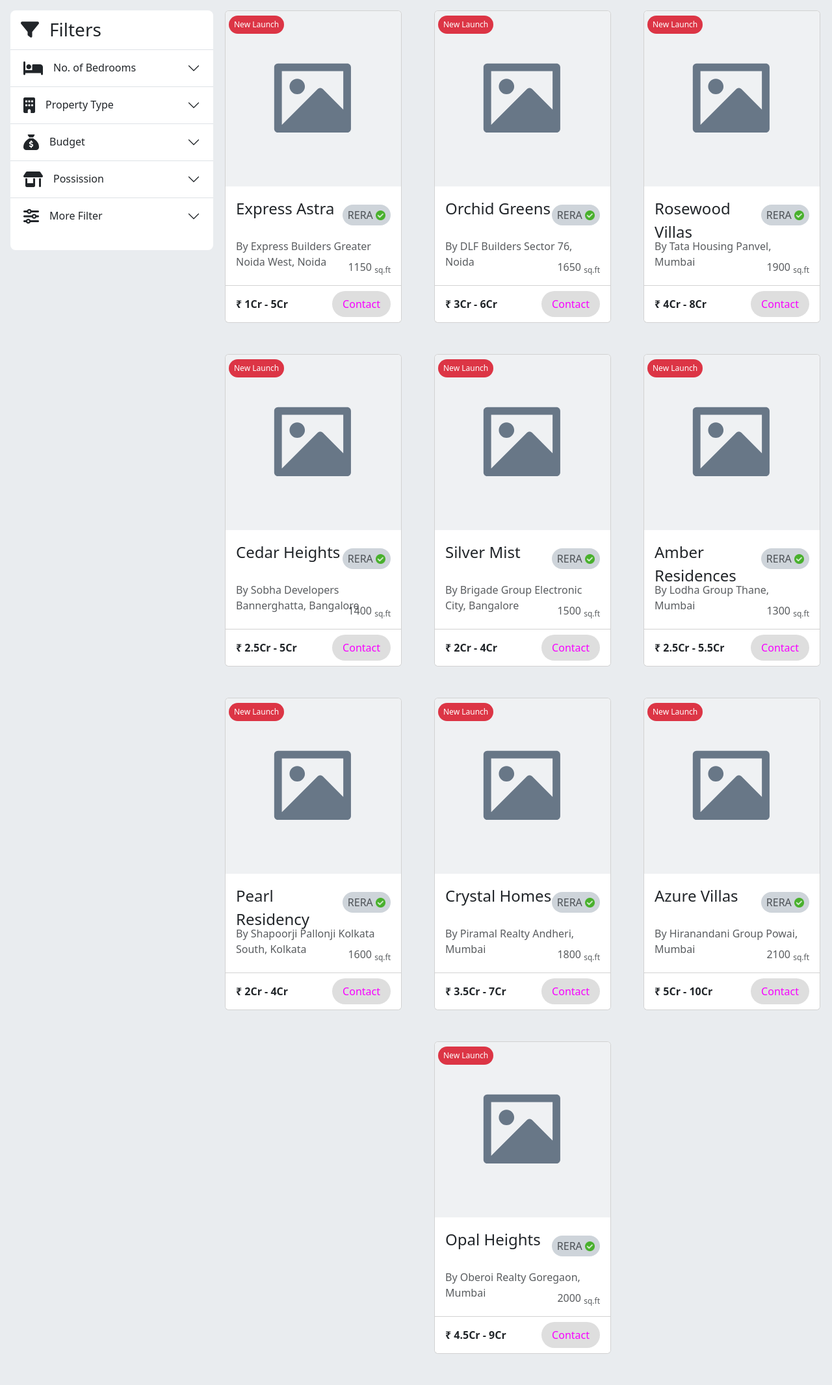
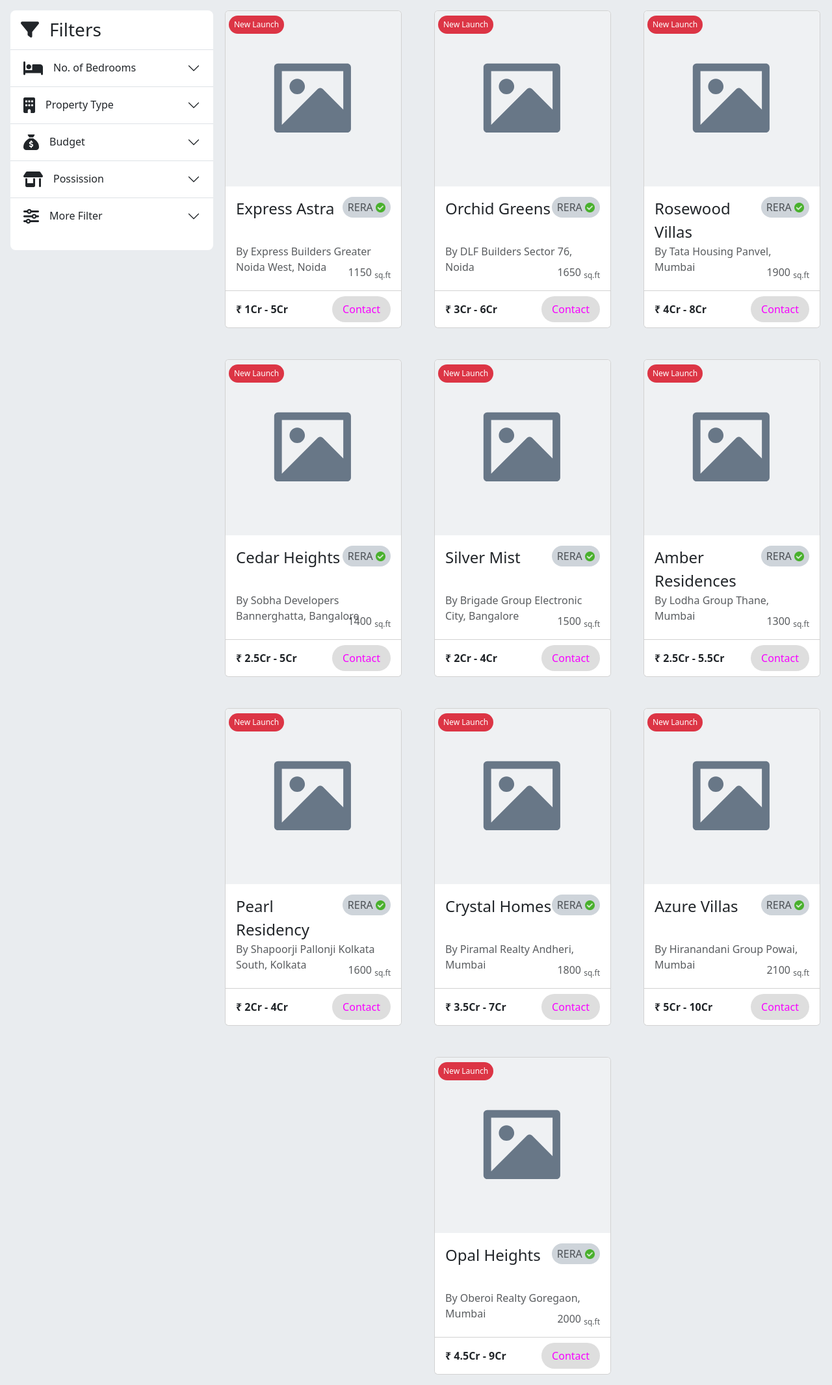
Before and after one commit to the-avinash-singh/constructionsite-flask, a Flask app: page /filter/quite-space in a window 1280 px wide. Shown: the whole page at 65% size. Before the commit the page ends 2084 px from the top, so only its background shows below. Run offline with Flask 3, Linux system fonts and the light colour scheme; some libraries are stand-ins or nearby versions.

Commit message:
ui change

```diff
--- a/templates/cityListPage.html
+++ b/templates/cityListPage.html
@@ -59,8 +59,8 @@
         </div>
             <img src="{{url_for('static',filename='img/placeholder.svg')}}" class="card-img-top">
             <div class="card-body">
-                <div class="d-flex justify-content-between align-items-center">
-                    <span class="fs-4 fs-md-3 build-name fw-medium">{{city.buildingName}}</span> <span class="bg-dark-subtle rera-text rounded-5 p-1 px-2 text-body-secondary mb-2">RERA <img src="{{url_for('static',filename='img/tic.png')}}" alt="" class="check-img"></span>
+                <div class="d-flex justify-content-between mb-2">
+                    <span class="fs-4 fs-md-3 build-name fw-medium">{{city.buildingName}}</span> <span class="bg-dark-subtle rera-text rounded-5 p-1 px-2 text-body-secondary">RERA <img src="{{url_for('static',filename='img/tic.png')}}" alt="" class="check-img"></span>
                 </div>
                     <p class="card-text text-body-secondary build-add mb-0">By {{city.builderName}} {{city.builderAdd}}</p>
                     <p class=" card-text text-end text-body-secondary">{{city.buildArea}} <sub>sq.ft</sub></p>
```
